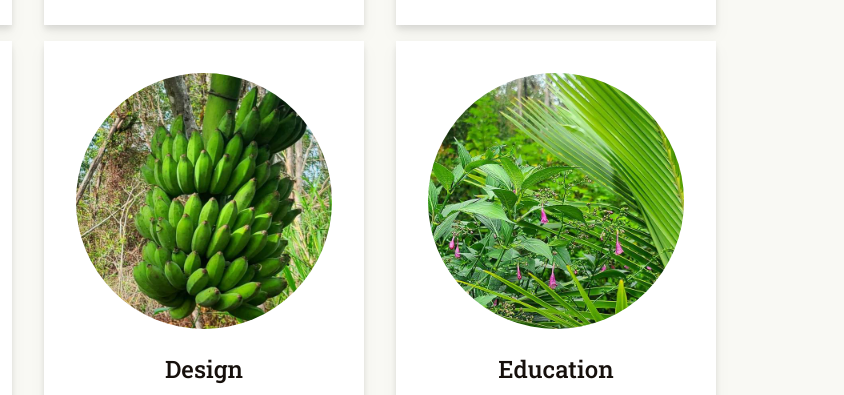
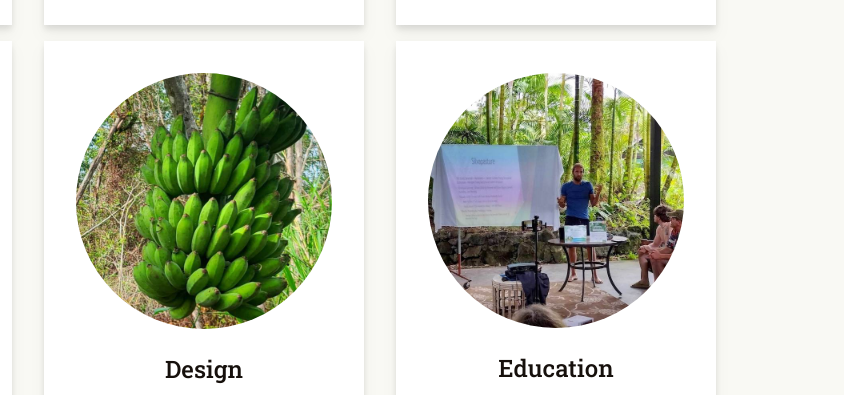
Before and after one commit to tdurtschi/food-forest-folks, a website: page index.html in a window 1280 px wide. Shown: the part 1352-1747 px from the top of the page, 436-1280 px from the left. Drawn offline with Linux system fonts and the light colour scheme.

Commit message:
Replace photo for education

```diff
--- a/index.html
+++ b/index.html
@@ -122,7 +122,7 @@
       </div>
       <div class="m-4"></div>
       <div class="drop-shadow-lg bg-white flex-grow p-4 basis-1/3">
-        <img class="p-4 circle mx-auto w-72 md:w-auto" src="./images/foliage3.jpg" />
+        <img class="p-4 circle mx-auto w-72 md:w-auto" src="./images/education.jpg" />
         <h2 class="text-center mb-4">Education</h2>
         <p>
           We are available to teach classes and workshops for larger groups anywhere on Big Island
```
Also changed, not shown: images/education.jpg (added).
